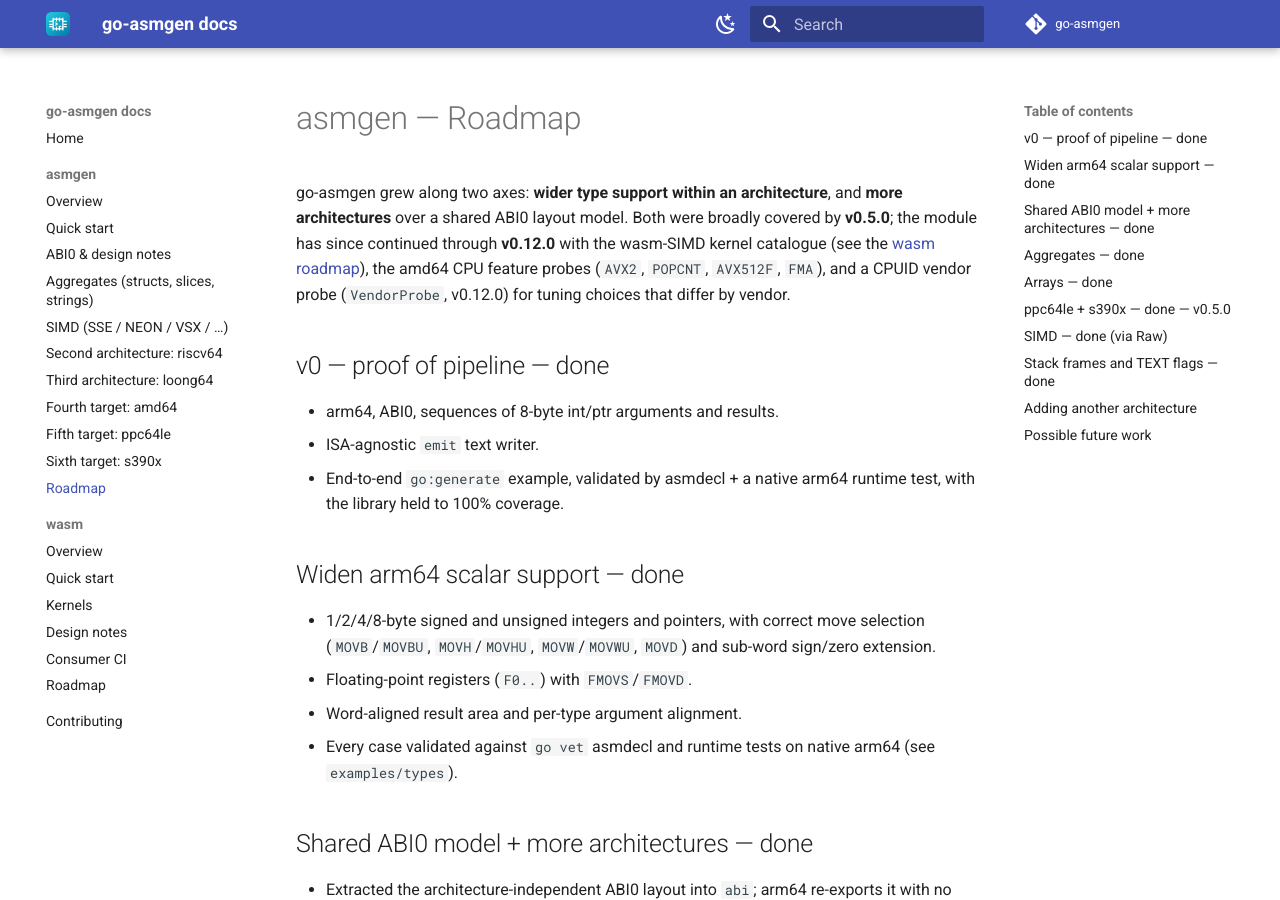
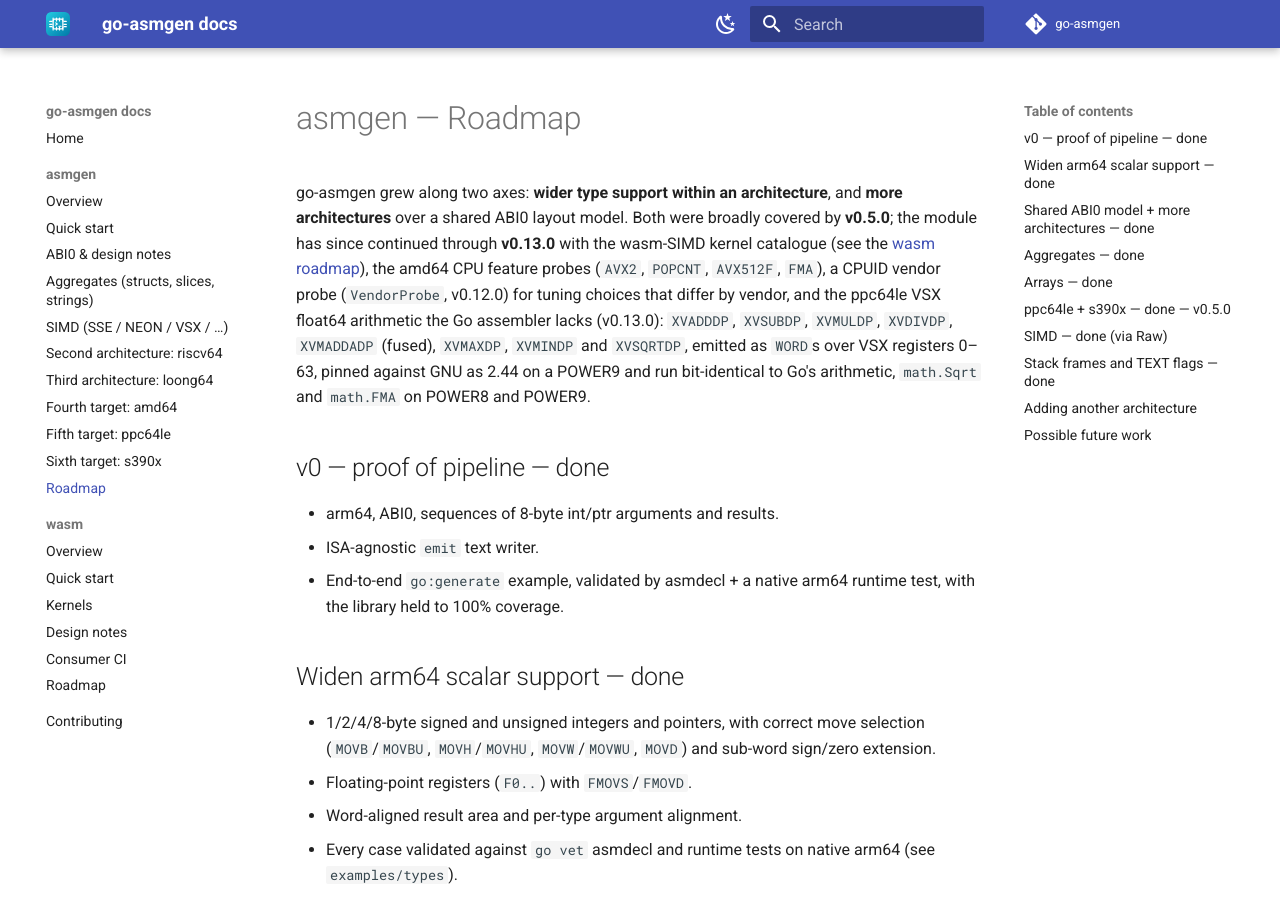
Before and after one commit to go-asmgen/docs, an MkDocs documentation site: the page built from docs/asmgen/roadmap.md, in a window 1280 px wide and 900 px high. Built offline with MkDocs 1.6.1 and Material for MkDocs 9.7.7, drawn with Linux system fonts in a browser that asks for light colours; the version menu is left out.

Commit message:
roadmap: v0.13.0 and the ppc64le VSX float64 encoders (#14)
asmgen v0.13.0 (go-asmgen/asmgen#11) adds Builder.XVADDDP, XVSUBDP,
XVMULDP, XVDIVDP, XVMADDADP, XVMAXDP, XVMINDP and XVSQRTDP, the VSX
float64 arithmetic Go's ppc64 assembler lacks. The roadmap intro now
runs through v0.13.0 and names them, worded as the asmgen README.

Co-authored-by: Claude Opus 5.5 <noreply@anthropic.com>

```diff
--- a/docs/asmgen/roadmap.md
+++ b/docs/asmgen/roadmap.md
@@ -2,10 +2,15 @@
 
 go-asmgen grew along two axes: **wider type support within an architecture**,
 and **more architectures** over a shared ABI0 layout model. Both were broadly
-covered by **v0.5.0**; the module has since continued through **v0.12.0** with
+covered by **v0.5.0**; the module has since continued through **v0.13.0** with
 the wasm-SIMD kernel catalogue (see the [wasm roadmap](../wasm/roadmap.md)), the
-amd64 CPU feature probes (`AVX2`, `POPCNT`, `AVX512F`, `FMA`), and a CPUID
-vendor probe (`VendorProbe`, v0.12.0) for tuning choices that differ by vendor.
+amd64 CPU feature probes (`AVX2`, `POPCNT`, `AVX512F`, `FMA`), a CPUID vendor
+probe (`VendorProbe`, v0.12.0) for tuning choices that differ by vendor, and the
+ppc64le VSX float64 arithmetic the Go assembler lacks (v0.13.0): `XVADDDP`,
+`XVSUBDP`, `XVMULDP`, `XVDIVDP`, `XVMADDADP` (fused), `XVMAXDP`, `XVMINDP` and
+`XVSQRTDP`, emitted as `WORD`s over VSX registers 0–63, pinned against GNU as
+2.44 on a POWER9 and run bit-identical to Go's arithmetic, `math.Sqrt` and
+`math.FMA` on POWER8 and POWER9.
 
 ## v0 — proof of pipeline — done
 
```
